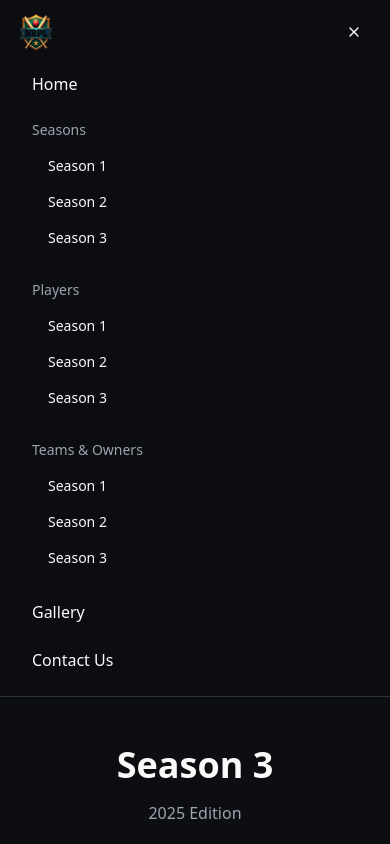
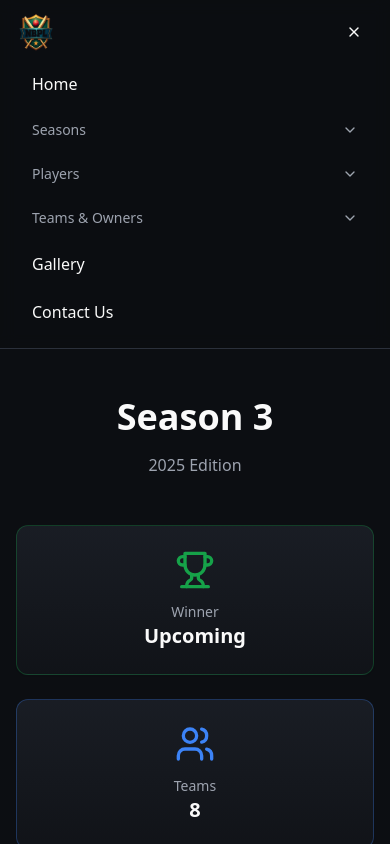
Before and after one commit to Sukhman-123/nbpl, a React (Vite) app: page /seasons/3 in a window 390 px wide. Both pictures are taken after a click on the button 354 px from the left and 32 px from the top of the page. Built offline with nearby package versions, Linux system fonts and the light colour scheme; the HTML template or start-up script is replaced by a standard one.

Commit message:
Add dropdown functionality for seasons, players, and teams

```diff
--- a/src/components/Navigation.tsx
+++ b/src/components/Navigation.tsx
@@ -18,6 +18,11 @@ const seasons = [
 
 export const Navigation = () => {
   const [mobileMenuOpen, setMobileMenuOpen] = useState(false);
+  const [openDropdown, setOpenDropdown] = useState<string | null>(null);
+
+  const toggleDropdown = (dropdown: string) => {
+    setOpenDropdown(openDropdown === dropdown ? null : dropdown);
+  };
 
   // Prevent body scroll when mobile menu is open
   useEffect(() => {
@@ -145,8 +150,19 @@ export const Navigation = () => {
               Home
             </Link>
 
+            {/* Seasons Dropdown */}
             <div className="px-4 py-2">
-              <div className="text-sm font-medium text-muted-foreground mb-2">Seasons</div>
+              <button
+                onClick={() => toggleDropdown('seasons')}
+                className="flex items-center justify-between w-full text-sm font-medium text-muted-foreground hover:text-foreground transition-colors"
+              >
+                <span>Seasons</span>
+                <ChevronDown
+                  className={`h-4 w-4 transition-transform ${openDropdown === 'seasons' ? 'rotate-180' : ''}`}
+                />
+              </button>
+              {openDropdown === 'seasons' && (
+                <div className="mt-2 space-y-1">
                   {seasons.map((season) => (
                     <Link
                       key={season.path}
@@ -158,9 +174,22 @@ export const Navigation = () => {
                     </Link>
                   ))}
                 </div>
+              )}
+            </div>
 
+            {/* Players Dropdown */}
             <div className="px-4 py-2">
-              <div className="text-sm font-medium text-muted-foreground mb-2">Players</div>
+              <button
+                onClick={() => toggleDropdown('players')}
+                className="flex items-center justify-between w-full text-sm font-medium text-muted-foreground hover:text-foreground transition-colors"
+              >
+                <span>Players</span>
+                <ChevronDown
+                  className={`h-4 w-4 transition-transform ${openDropdown === 'players' ? 'rotate-180' : ''}`}
+                />
+              </button>
+              {openDropdown === 'players' && (
+                <div className="mt-2 space-y-1">
                   {seasons.map((season) => (
                     <Link
                       key={season.path}
@@ -172,9 +201,22 @@ export const Navigation = () => {
                     </Link>
                   ))}
                 </div>
+              )}
+            </div>
 
+            {/* Teams & Owners Dropdown */}
             <div className="px-4 py-2">
-              <div className="text-sm font-medium text-muted-foreground mb-2">Teams & Owners</div>
+              <button
+                onClick={() => toggleDropdown('teams')}
+                className="flex items-center justify-between w-full text-sm font-medium text-muted-foreground hover:text-foreground transition-colors"
+              >
+                <span>Teams & Owners</span>
+                <ChevronDown
+                  className={`h-4 w-4 transition-transform ${openDropdown === 'teams' ? 'rotate-180' : ''}`}
+                />
+              </button>
+              {openDropdown === 'teams' && (
+                <div className="mt-2 space-y-1">
                   {seasons.map((season) => (
                     <Link
                       key={season.path}
@@ -185,6 +227,8 @@ export const Navigation = () => {
                       {season.name}
                     </Link>
                   ))}
+                </div>
+              )}
             </div>
 
             <Link
```
Lines whose indentation alone changed are shown as unchanged.
